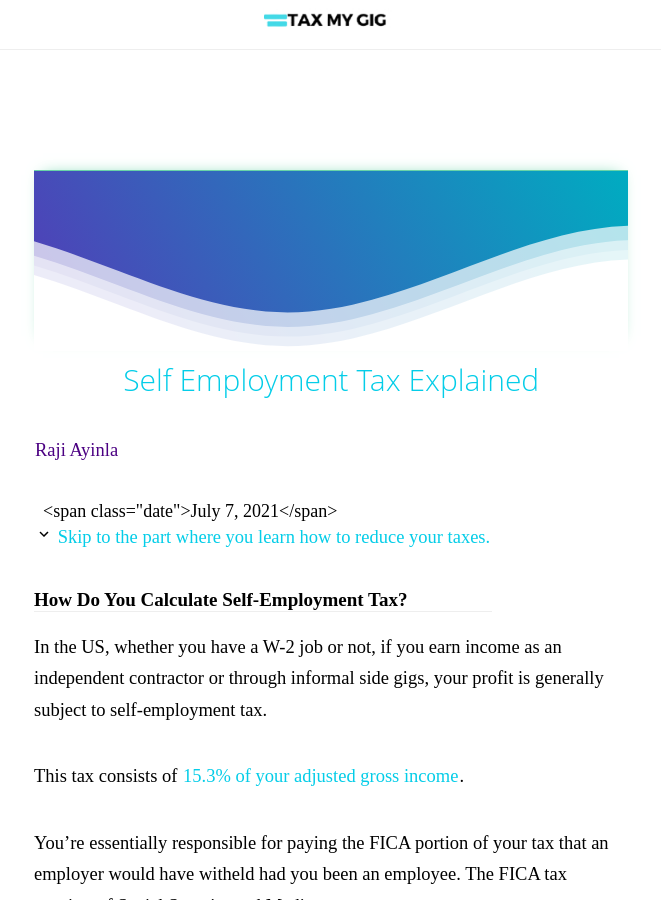
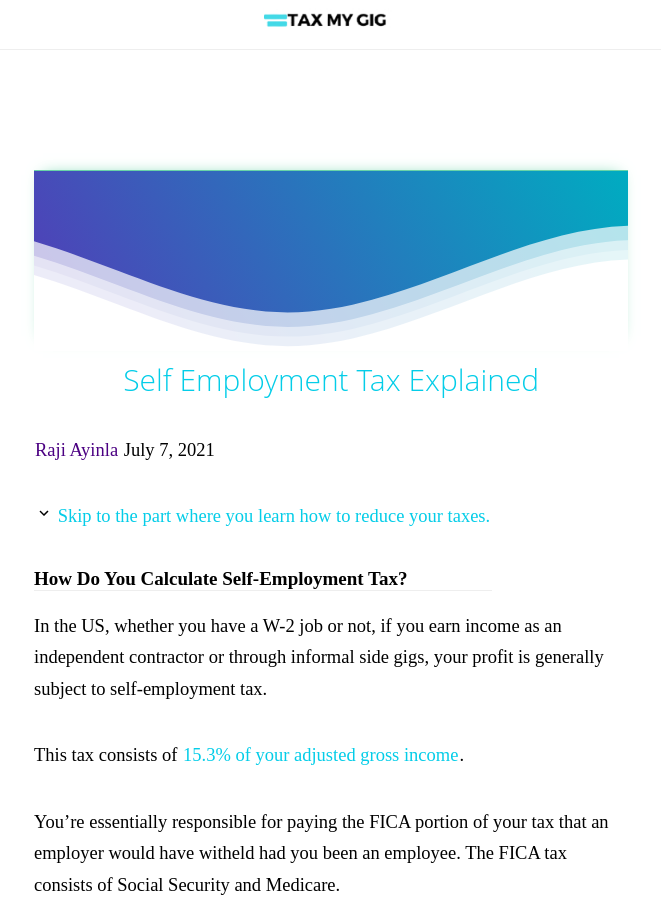
Before and after one commit to oblivionreb/oblivionreb.github.io, a Jekyll site: the page built from _posts/2021-7-24-self-employment-tax-explained.md, in a window 1280 px wide and 900 px high. Shown: the whole window, without its empty margins (316-977 px from the left). Built offline with Jekyll 4.4.1, drawn with Linux system fonts in a browser that asks for light colours; nearby versions of some CDN libraries.

Commit message:
Update 2021-7-24-self-employment-tax-explained.md

```diff
--- a/_posts/2021-7-24-self-employment-tax-explained.md
+++ b/_posts/2021-7-24-self-employment-tax-explained.md
@@ -8,9 +8,9 @@
 
 <h1>  Self Employment Tax Explained </h1>
 <p class="byline">
-       <a href="{{site.url/about}}">Raji Ayinla</a>
+       <a href="{{site.url/about}}">Raji Ayinla</a>  <span class="date">July 7, 2021</span>
       </p>
-      <span class="date">July 7, 2021</span>
+
 
 
 
```
